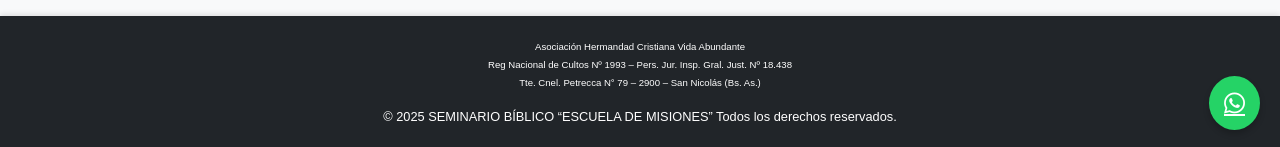
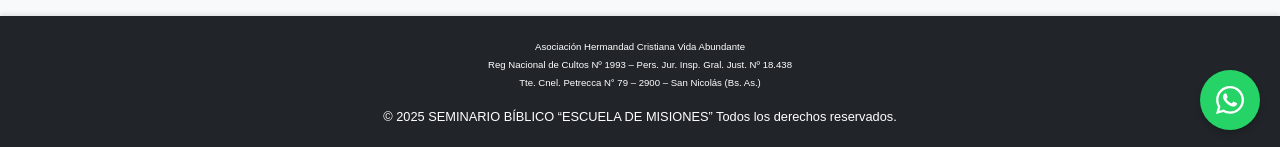
Before and after one commit to GerCenturion/escuela-de-misiones, a React (Vite) app: page /contact in a window 1280 px wide. Shown: the part 650-797 px from the top of the page. Built offline with nearby package versions, Linux system fonts and the light colour scheme.

Commit message:
mejorar Boton Whatsapp

```diff
--- a/index.html
+++ b/index.html
@@ -6,9 +6,10 @@
     <meta name="viewport" content="width=device-width, initial-scale=1.0" />
     <title>Vite + React</title>
     <link
-  href="https://cdnjs.cloudflare.com/ajax/libs/font-awesome/5.15.4/css/all.min.css"
-  rel="stylesheet"
-/>
+    href="https://cdnjs.cloudflare.com/ajax/libs/font-awesome/6.0.0/css/all.min.css"
+    rel="stylesheet"
+  />
+
 
   </head>
   <body>
--- a/package.json
+++ b/package.json
@@ -10,6 +10,9 @@
     "preview": "vite preview"
   },
   "dependencies": {
+    "@fortawesome/fontawesome-svg-core": "^6.7.2",
+    "@fortawesome/free-brands-svg-icons": "^6.7.2",
+    "@fortawesome/react-fontawesome": "^0.2.2",
     "@popperjs/core": "^2.11.8",
     "bootstrap": "^5.3.3",
     "bootstrap-icons": "^1.11.3",
--- a/src/App.css
+++ b/src/App.css
@@ -70,19 +70,3 @@ footer {
     padding: 0.5rem;
   }
 }
-.whatsapp-button {
-  position: fixed;
-  bottom: 20px;
-  right: 20px;
-  background-color: #25D366;
-  color: #fff;
-  border-radius: 50%;
-  padding: 10px;
-  box-shadow: 0 4px 8px rgba(0, 0, 0, 0.2);
-  font-size: 1.5rem;
-  z-index: 1000;
-}
-
-.whatsapp-button:hover {
-  background-color: #1ebe5a;
-}
--- a/src/components/WhatsAppButton.jsx
+++ b/src/components/WhatsAppButton.jsx
@@ -1,4 +1,6 @@
 import React from "react";
+import { FontAwesomeIcon } from "@fortawesome/react-fontawesome";
+import { faWhatsapp } from "@fortawesome/free-brands-svg-icons"; // Ícono de WhatsApp
 
 const WhatsAppButton = () => {
   const phoneNumber = "5493874205520"; // Número de WhatsApp
@@ -16,21 +18,22 @@ const WhatsAppButton = () => {
         right: "20px",
         backgroundColor: "#25D366",
         color: "#fff",
-        padding: "15px",
+        width: "60px",
+        height: "60px",
         borderRadius: "50%",
-        textAlign: "center",
-        boxShadow: "0 4px 6px rgba(0, 0, 0, 0.2)",
-        zIndex: 1000,
         display: "flex",
         justifyContent: "center",
         alignItems: "center",
+        boxShadow: "0 4px 6px rgba(0, 0, 0, 0.2)",
+        zIndex: 1000,
       }}
     >
-      {/* Usando ícono de WhatsApp desde Font Awesome */}
-      <i
-        className="fab fa-whatsapp"
-        style={{ fontSize: "24px", color: "white" }}
-      ></i>
+      {/* Usando el ícono de FontAwesome */}
+      <FontAwesomeIcon
+        icon={faWhatsapp}
+        size="2x"
+        style={{ color: "white" }}
+      />
     </a>
   );
 };
```
Also changed, not shown: 1 other file (tests, documents, lock files or other folders).
